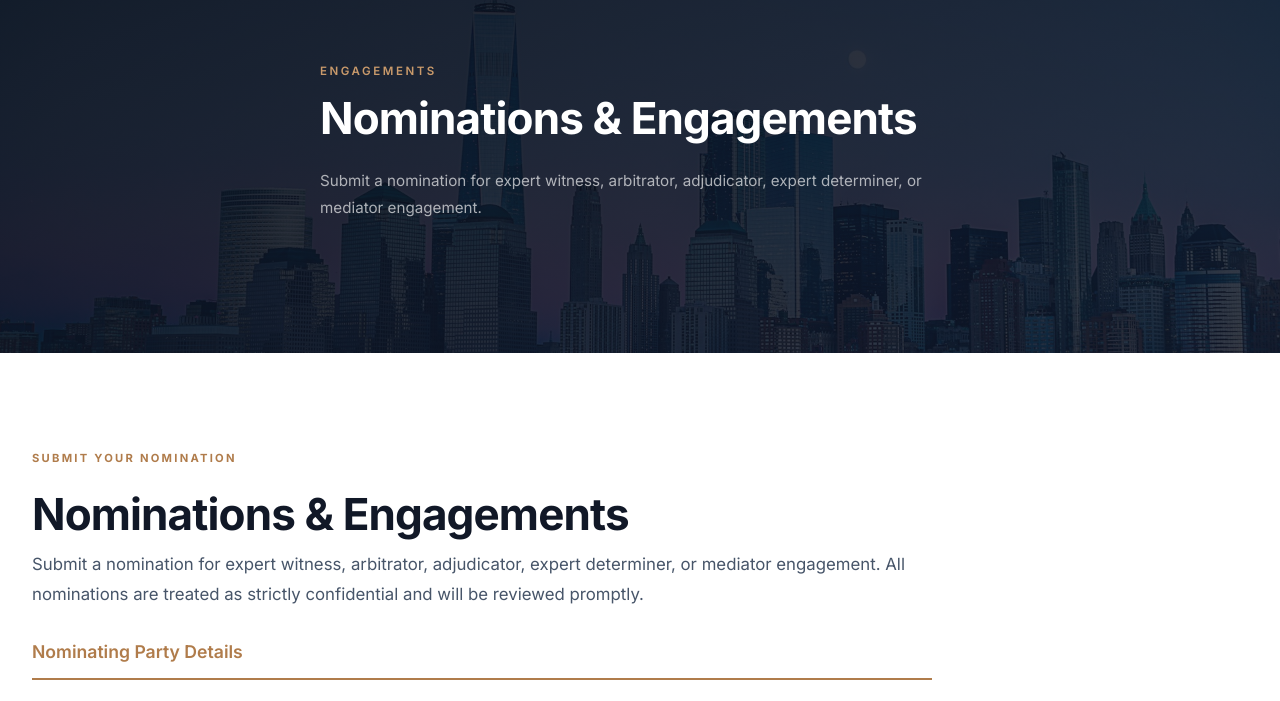
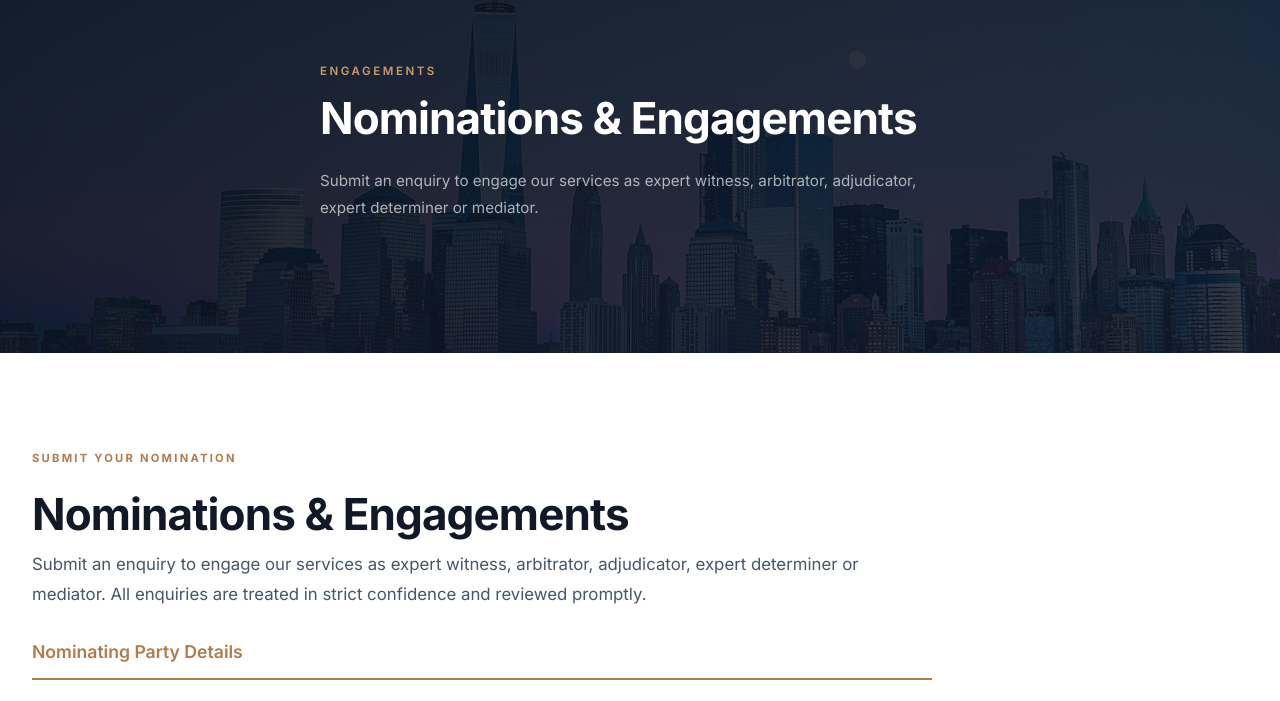
Before and after one commit to QuantumExperts/expertservices-international, a plain HTML site: page nominations.html in a window 1280 px wide. Shown: the part 87-788 px from the top of the page. Drawn offline with Linux system fonts and the light colour scheme.

Commit message:
Update nominations page wording, neutral engagement language

```diff
--- a/nominations.html
+++ b/nominations.html
@@ -3,7 +3,7 @@
 <head>
     <meta charset="UTF-8">
     <meta name="viewport" content="width=device-width, initial-scale=1.0">
-    <meta name="description" content="Submit a nomination for expert witness, arbitrator, adjudicator, expert determiner or mediator engagement with Expert Services International.">
+    <meta name="description" content="Submit an enquiry to engage Expert Services International as expert witness, arbitrator, adjudicator, expert determiner or mediator. All enquiries treated in strict confidence.">
     <title>Nominations & Engagements — Expert Services International</title>
     <link rel="icon" type="image/x-icon" href="/favicon.ico">
     <link rel="icon" type="image/png" sizes="192x192" href="/favicon-192.png">
@@ -119,7 +119,7 @@
         <div class="hero__content">
             <p class="hero__eyebrow">Engagements</p>
             <h1 class="hero__title">Nominations & Engagements</h1>
-            <p class="hero__text">Submit a nomination for expert witness, arbitrator, adjudicator, expert determiner, or mediator engagement.</p>
+            <p class="hero__text">Submit an enquiry to engage our services as expert witness, arbitrator, adjudicator, expert determiner or mediator.</p>
         </div>
     </div>
 </section>
@@ -130,7 +130,7 @@
         <div class="fade-up" style="max-width: 900px;">
             <p class="eyebrow">Submit Your Nomination</p>
             <h2 style="margin-bottom: 0.5rem;">Nominations & Engagements</h2>
-            <p style="color: var(--slate-600); margin-bottom: 2rem;">Submit a nomination for expert witness, arbitrator, adjudicator, expert determiner, or mediator engagement. All nominations are treated as strictly confidential and will be reviewed promptly.</p>
+            <p style="color: var(--slate-600); margin-bottom: 2rem;">Submit an enquiry to engage our services as expert witness, arbitrator, adjudicator, expert determiner or mediator. All enquiries are treated in strict confidence and reviewed promptly.</p>
 
             <form name="nomination" method="POST" data-netlify="true" netlify-honeypot="bot-field" action="/nomination-success.html" style="margin-top: 2rem;">
                 <input type="hidden" name="form-name" value="nomination">
```
